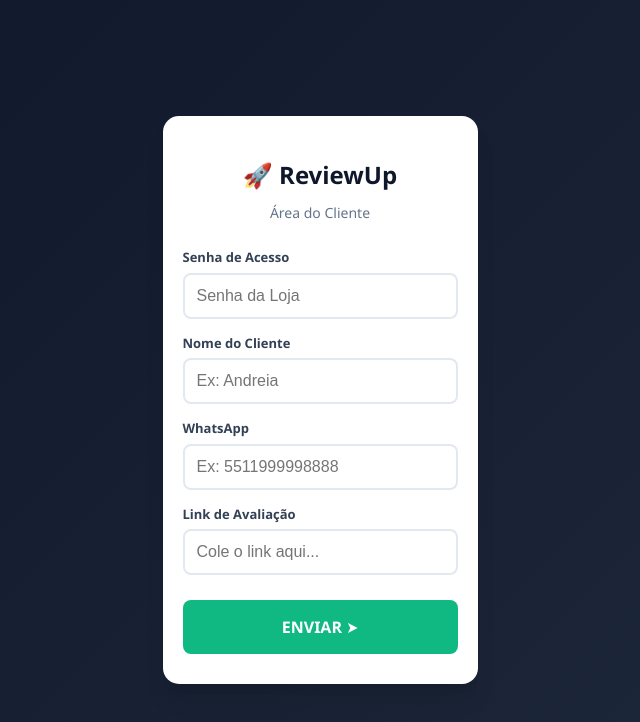
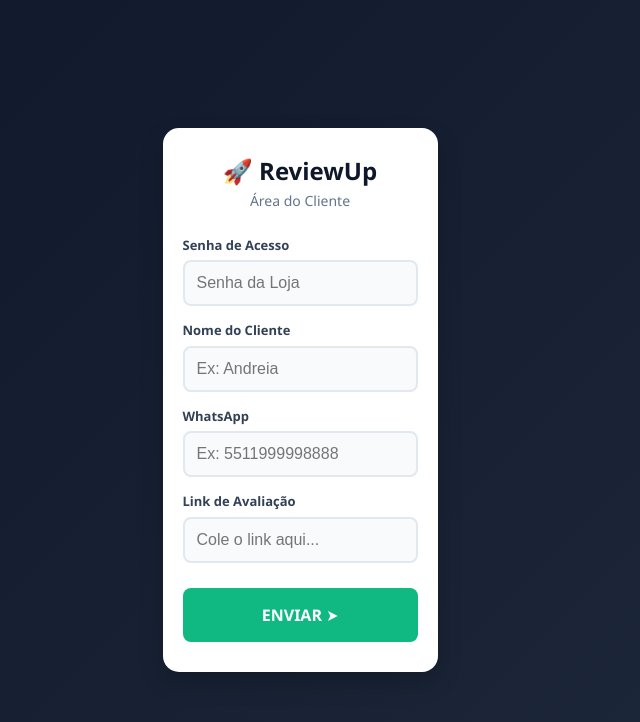
Before and after one commit to digitalburn/reviewup-sistema, a React (Vite) app in the folder web/: page / in a window 1280 px wide. Shown: the top 722 px of the page, without its empty margins (340-980 px from the left). Built offline with nearby package versions, Linux system fonts and the light colour scheme.

Commit message:
Ajuste fino de centralizacao

```diff
--- a/web/src/App.css
+++ b/web/src/App.css
@@ -1,25 +1,31 @@
-/* Fundo Moderno Ajustado para Celular */
+/* Reset Básico */
+* {
+  box-sizing: border-box;
+  margin: 0;
+  padding: 0;
+}
+
 body {
-  margin: 0;
-  padding: 20px; /* Adiciona margem para não colar na borda do celular */
   font-family: 'Segoe UI', Tahoma, Geneva, Verdana, sans-serif;
   background: linear-gradient(135deg, #0f172a 0%, #1e293b 100%);
-  min-height: 100vh; /* Garante que ocupa a tela toda */
+  min-height: 100vh; /* Garante altura total da tela */
+  width: 100%;
   display: flex;
-  align-items: center;
-  justify-content: center;
-  box-sizing: border-box; /* Garante que o padding não estoure a tela */
+  align-items: center; /* Centraliza verticalmente */
+  justify-content: center; /* Centraliza horizontalmente */
+  padding: 20px; /* Margem de segurança para não colar nas bordas */
 }
 
 /* O Cartão Central */
 .card {
   background: #ffffff;
-  padding: 30px 20px; /* Mais espaço interno */
+  padding: 30px 20px;
   border-radius: 16px;
-  box-shadow: 0 20px 25px -5px rgba(0, 0, 0, 0.1), 0 10px 10px -5px rgba(0, 0, 0, 0.04);
+  box-shadow: 0 10px 25px rgba(0,0,0,0.2);
   width: 100%;
-  max-width: 400px; /* Largura máxima ideal para celular */
+  max-width: 400px; /* Tamanho ideal para celular */
   text-align: center;
+  margin: auto; /* Reforço para centralizar */
 }
 
 /* Títulos */
@@ -54,13 +60,14 @@
   padding: 12px;
   border: 2px solid #e2e8f0;
   border-radius: 8px;
-  font-size: 16px; /* Tamanho 16px evita zoom automático no iPhone */
+  font-size: 16px; /* 16px evita zoom indesejado no iPhone */
   outline: none;
-  box-sizing: border-box;
+  background: #f8fafc;
 }
 
 input:focus {
   border-color: #2563eb;
+  background: #fff;
 }
 
 /* Botão */
@@ -75,4 +82,14 @@
   font-weight: bold;
   cursor: pointer;
   margin-top: 10px;
+  transition: transform 0.1s;
 }
+
+.btn-enviar:active {
+  transform: scale(0.98); /* Efeito de clique */
+}
+
+.btn-enviar:disabled {
+  background-color: #94a3b8;
+  cursor: not-allowed;
+}
```
